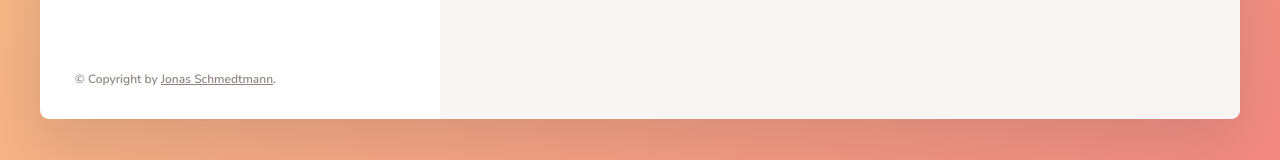
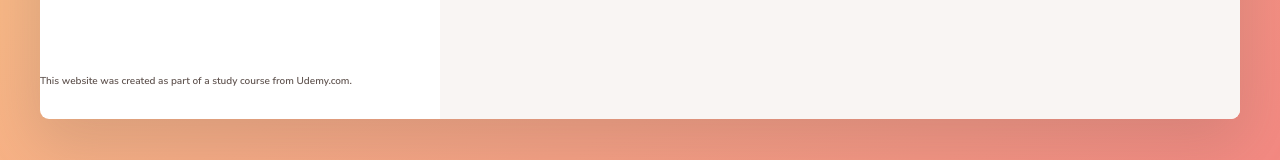
Before and after one commit to nratmie/forkify_app, a website built with Parcel: page index.html in a window 1280 px wide. Shown: the part 1102-1262 px from the top of the page. Built offline with nearby package versions, Linux system fonts and the light colour scheme.

Commit message:
Updated info

```diff
--- a/index.html
+++ b/index.html
@@ -80,10 +80,8 @@
             <div class="pagination">
             </div>
 
-            <p class="copyright">
-                &copy; Copyright by
-                <a class="twitter-link" target="_blank" href="https://twitter.com/jonasschmedtman">Jonas
-                    Schmedtmann</a>.
+            <p class="info">
+                This website was created as part of a study course from Udemy.com.
             </p>
         </div>
 
```
